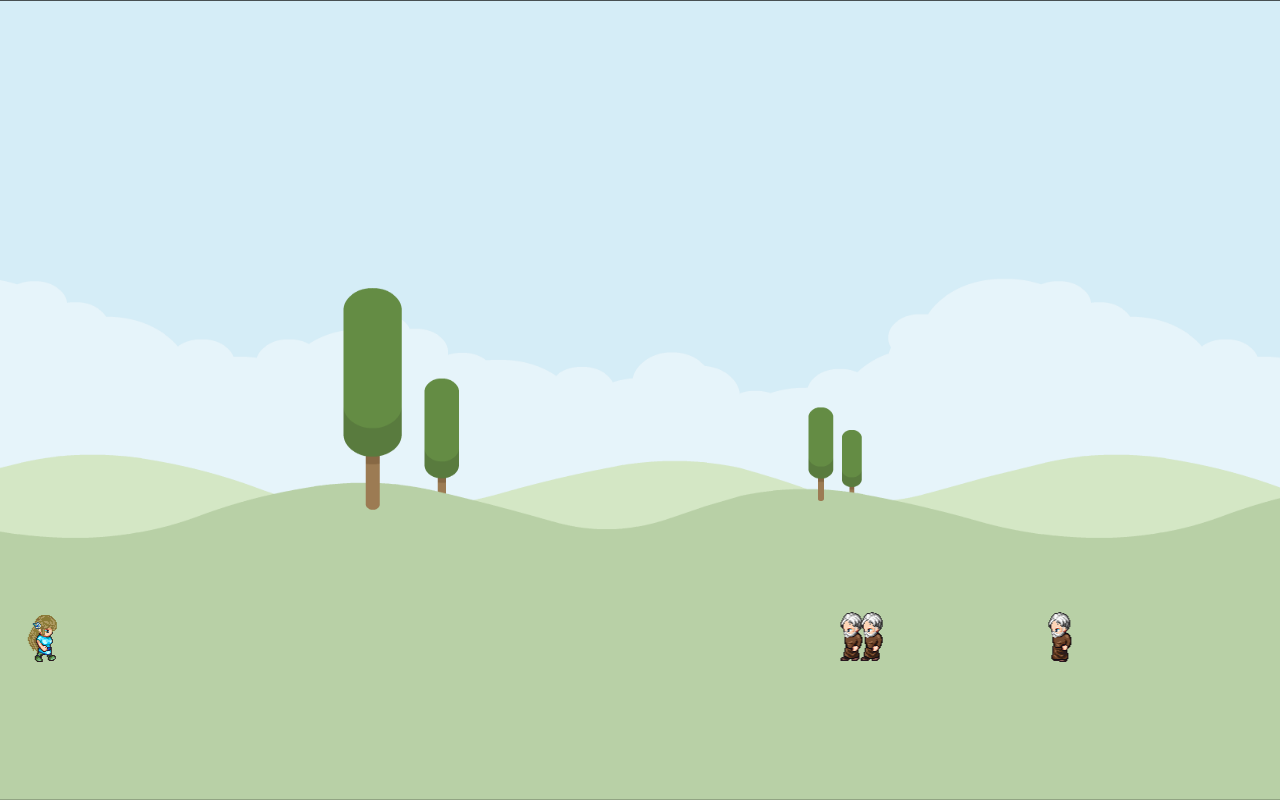
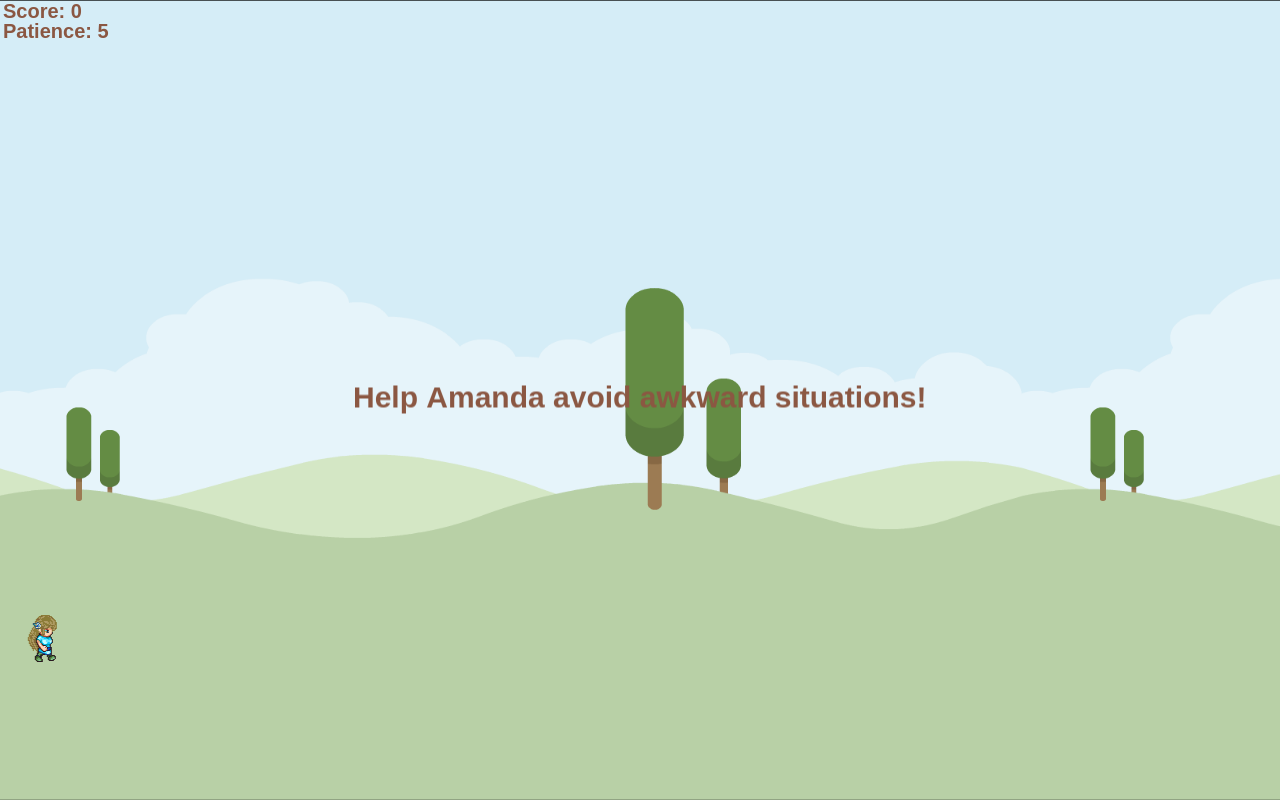
Before and after one commit to DevinClark/babby-game, a website: page public/index.html in a window 1280 px wide. Drawn offline with Linux system fonts and the light colour scheme; animation ran at ten frames a second.

Commit message:
finishing touches

```diff
--- a/public/index.html
+++ b/public/index.html
@@ -13,6 +13,8 @@ body {
 
 <script type="text/javascript" src="js/phaser.min.js"></script>
 <script type="text/javascript" src="js/amanda.js"></script>
+  <div id="midArea">
+	<div id="midDiv">
 
 </body>
 
--- a/public/js/amanda.js
+++ b/public/js/amanda.js
@@ -13,11 +13,15 @@ var platforms;
 
 // variables
 var score = 0;
+var scoreText;
 var velocity = 200;
 var instructions;
 var cursors;
 var lives = 5;
+var livesText;
 var centerText;
+var started = false;
+var instructionPage = 0;
 
 if(isSafari) {
 	game = new Phaser.Game(width, height, Phaser.CANVAS, 'midDiv', { preload: preload, create: create, update: update });
@@ -40,12 +44,33 @@ game.load.spritesheet('amanda', '../img/Amanda.png', 64, 64, 260);
 // load villain
 game.load.spritesheet('victor', '../img/old_man.png', 64, 64, 260);
 
+scoreText = game.add.text(3, 0, 'Score: 0', {fontSize: '2em', fill: '#8B5742'});
+livesText = game.add.text(3, 20, 'Patience: 5', {fontSize: '2em', fill: '#8B5742'});
+
+}
+
+function showInstructions() {
+	var instructions1 = "Help Amanda avoid awkward situations!";
+	var instructions2 = "In a world where it's culturally appropriate to touch a woman's stomach,\n Amanda needs help stopping these weirdos!";
+	var instructions3 = "Run back and forth with your arrow keys to avoid the weirdos.";
+	var instructions4 = "Use the down arrow to stop them from coming closer.";
+	var instructions5 = "Use the up arrow to jump on them for extra points!";
+	var instructionList = [instructions1, instructions2, instructions3, instructions4, instructions5];
+
+	if (instructionPage < 5) {
+		writeCenter(instructionList[instructionPage], 1, null);
+		instructionPage++;
+		game.paused = true;
+	} else {
+		centerText.destroy();
+		started = true;
+	}
 }
 
 function create() {
   // load phaser
   game.physics.startSystem(Phaser.Physics.ARCADE);
-	space = game.input.keyboard.addKey(Phaser.Keyboard.SPACEBAR);
+	game.input.onDown.add(unpause, self);
 
   // platforms (in case of obstacles if I have time)
   platforms = game.add.group();
@@ -100,6 +125,10 @@ function create() {
 function update() {
 	game.physics.arcade.collide(platforms, amanda);
 
+	if(!started) {
+		showInstructions();
+	}
+
 	if (lives > 0) {
 		if (!cursors.down.isDown) {
 			background.tilePosition.x -= 2;
@@ -123,11 +152,9 @@ function update() {
 	}
 	if (!amanda.body.touching.down) {
 		game.physics.arcade.overlap(amanda, villagers, jumpOn, null, this);
-		console.log(score);
 	} else if (cursors.down.isDown) {
 		amanda.frame = 259;
 		game.physics.arcade.overlap(amanda, villagers, hit, null, this);
-		console.log(score);
 	} else {
 		game.physics.arcade.overlap(amanda, villagers, minusOne, null, this);
 	}
@@ -135,10 +162,8 @@ function update() {
 
 function makeVillagers() {
 	if(lives > 0) {
-		var num = Math.round(score/200) + 1;
+		var num = Math.round(score/500) + 1;
 		numVillagers(num);
-		console.log(num);
-		console.log('line 144');
 	}
 }
 
@@ -154,8 +179,9 @@ function numVillagers(num) {
 }
 
 function minusOne(amanda, villager) {
-	villager.kill();
+	villager.destroy();
 	lives -= 1;
+	livesText.text = 'Patience: ' + lives;
 	console.log(lives);
 	if(lives == 0) {
 		amanda.kill(); // GAME OVER
@@ -165,14 +191,16 @@ function minusOne(amanda, villager) {
 }
 
 function jumpOn(amanda, villager) {
-	villager.kill();
+	villager.destroy();
 	score += 10;
+	scoreText.text = 'Score: ' + score;
 	console.log(score);
 }
 
 function hit(amanda, villager) {
-	villager.kill();
+	villager.destroy();
 	score += 2;
+	scoreText.text = 'Score: ' + score;
 	console.log(score);
 }
 
@@ -188,8 +216,12 @@ function writeCenter(text) {
 
 	//	Font style
 	centerText.font = 'Arial';
-	centerText.fontSize = '5em';
+	centerText.fontSize = '3em';
 	centerText.fill = '#8B5742';
+}
+
+function unpause(event) {
+	game.paused = false;
 }
 
 // in case weirdos use Safari
```
